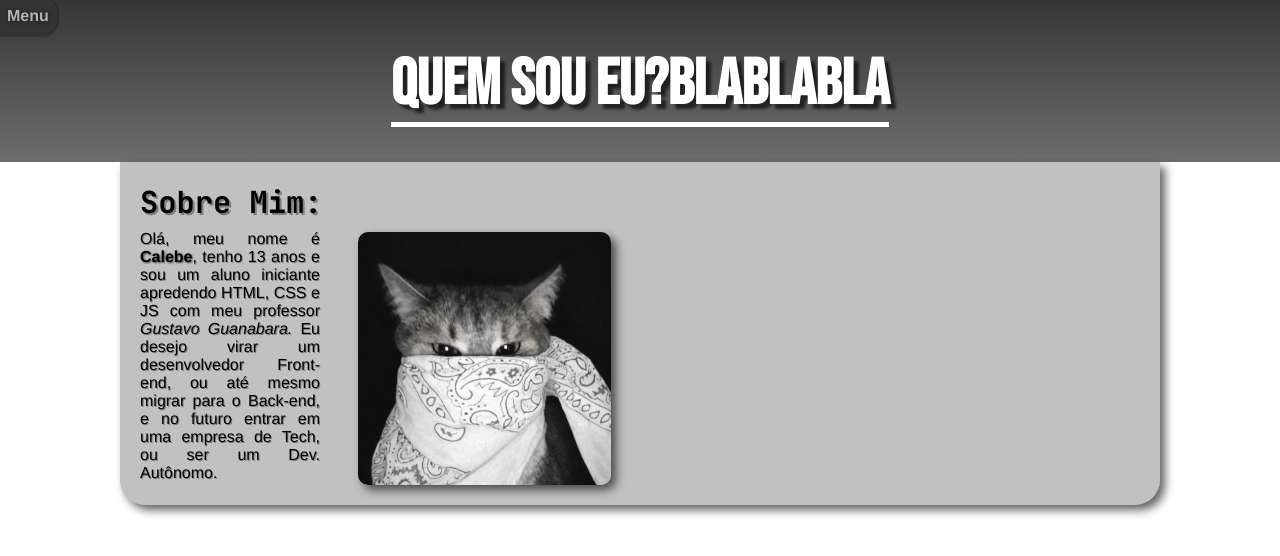
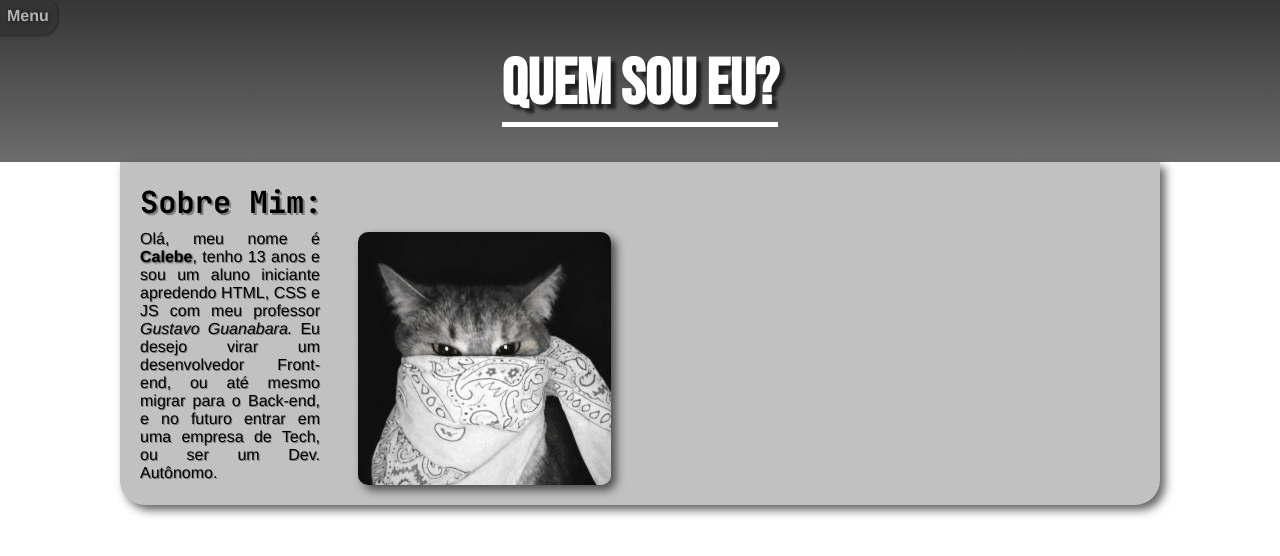
Before and after one commit to calebedevs/quem-sou-eu, a plain HTML site: page index.html in a window 1280 px wide. Drawn offline with Linux system fonts and the light colour scheme; a web font is replaced by a local one.

Commit message:
Update index.html

```diff
--- a/index.html
+++ b/index.html
@@ -8,7 +8,7 @@
 </head>
 <body>
     <header>
-        <h1>Quem sou Eu?BLABLABLA   </h1>
+        <h1>Quem sou Eu?</h1>
 
         <nav>
             <a href="#">Menu</a>
```
